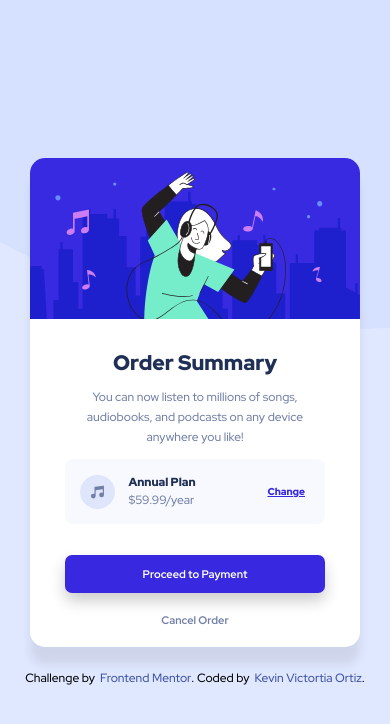
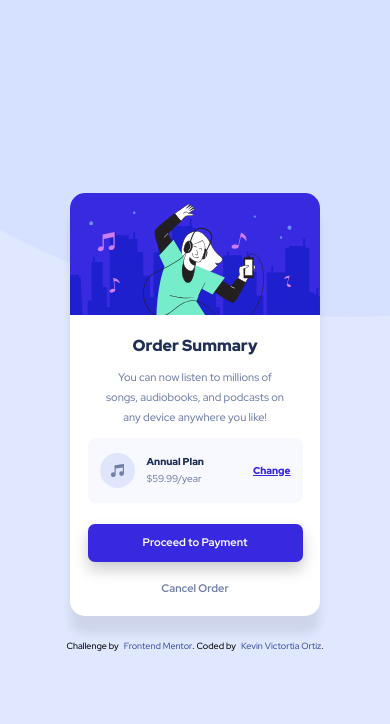
Before and after one commit to KevinOrt218/Order-summary-component-challenge, a plain HTML site: page index.html in a window 390 px wide. Drawn offline with Linux system fonts and the light colour scheme.

Commit message:
Se mejoro el espaciado en el Plan Price y se agrego el diseño responsive

```diff
--- a/index.html
+++ b/index.html
@@ -38,10 +38,12 @@
           </p>
         </div>
         <div class="card-summary-plan">
-          <img src="/images/icon-music.svg" alt="Icon Music" />
-          <div class="plan-price">
-            <h3>Annual Plan</h3>
-            <p>$59.99/year</p>
+          <div class="icon-price">
+            <img src="/images/icon-music.svg" alt="Icon Music" />
+            <div class="plan-price">
+              <h3>Annual Plan</h3>
+              <p>$59.99/year</p>
+            </div>
           </div>
           <p class="plan-price-change">Change</p>
         </div>
--- a/style/style.css
+++ b/style/style.css
@@ -22,9 +22,9 @@ html {
 body {
   font-family: "Red Hat Display", sans-serif;
   background-image: url("../images/pattern-background-desktop.svg");
-  background-repeat: no-repeat;
+  background-repeat: repeat-x;
   background-color: var(--Pale-blue);
-  background-position: 0px -108px;
+  background-position: 0px -120px;
 }
 
 .card-flex {
@@ -87,12 +87,17 @@ body {
   align-items: center;
 }
 
-.card-summary-plan img {
-  width: 15%;
+.icon-price {
+  display: flex;
+  flex-direction: row;
+  align-items: center;
+  justify-content: space-around;
+  gap: 12px;
 }
 
-.plan-price {
-  margin-right: 58px;
+.card-summary-plan img {
+  width: 35px;
+  height: 35px;
 }
 
 .plan-price h3 {
@@ -110,7 +115,6 @@ body {
 .plan-price-change {
   font-size: 10px;
   font-weight: 800;
-  margin-right: 5px;
   text-decoration: underline;
   color: var(--Bright-blue);
   cursor: pointer;
@@ -158,7 +162,7 @@ body {
   cursor: pointer;
 }
 
-.btn-cancel:hover{
+.btn-cancel:hover {
   color: black;
 }
 
@@ -174,3 +178,46 @@ body {
   text-decoration: none;
   color: hsl(228, 45%, 44%);
 }
+
+@media only screen and (max-width: 600px) {
+  .card-summary {
+    width: 250px;
+    height: auto;
+  }
+
+  .card-summary-info {
+    width: 185px;
+    margin-top: 10px;
+  }
+
+  .card-summary-info h1 {
+    font-size: 16px;
+  }
+
+  .card-summary-info p {
+    font-size: 11px;
+  }
+
+  .card-summary-plan {
+    max-width: 215px;
+    min-height: 60px;
+    padding: 12px;
+  }
+
+  .plan-price h3 {
+    font-size: 10px;
+  }
+
+  .plan-price p {
+    font-size: 10px;
+  }
+
+  .card-summary-buttons {
+    max-width: 215px;
+    margin-top: 13px;
+  }
+
+  .attribution {
+    font-size: 9px;
+  }
+}
```
